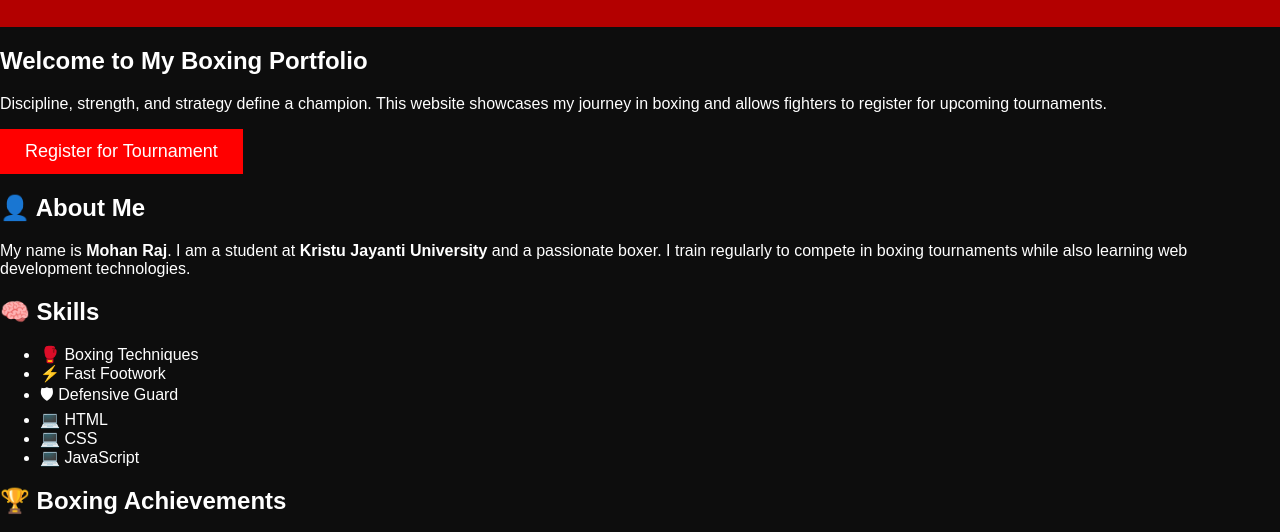
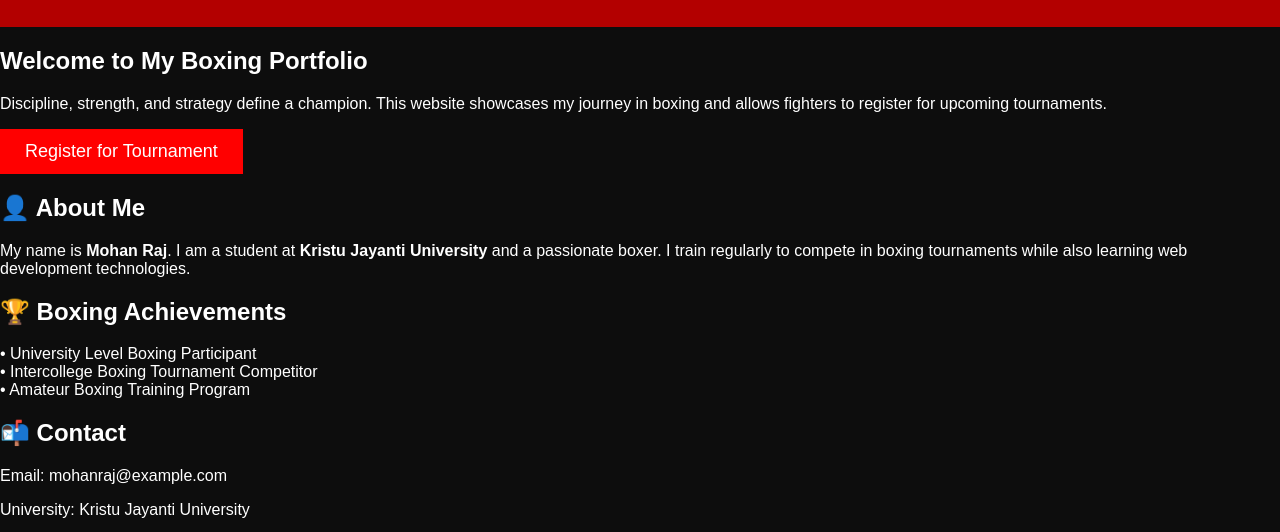
Before and after one commit to mohanraj-25/boxing-portfolio, a website: page public/index.html in a window 1280 px wide. Shown: the part 214-746 px from the top of the page. Drawn offline with Linux system fonts and the light colour scheme.

Commit message:
changed html

```diff
--- a/public/index.html
+++ b/public/index.html
@@ -49,22 +49,7 @@ web development technologies.
 
 </section>
 
-<section class="skills">
 
-<h2>🧠 Skills</h2>
-
-<ul>
-
-<li>🥊 Boxing Techniques</li>
-<li>⚡ Fast Footwork</li>
-<li>🛡 Defensive Guard</li>
-<li>💻 HTML</li>
-<li>💻 CSS</li>
-<li>💻 JavaScript</li>
-
-</ul>
-
-</section>
 
 <section class="achievements">
 
```
